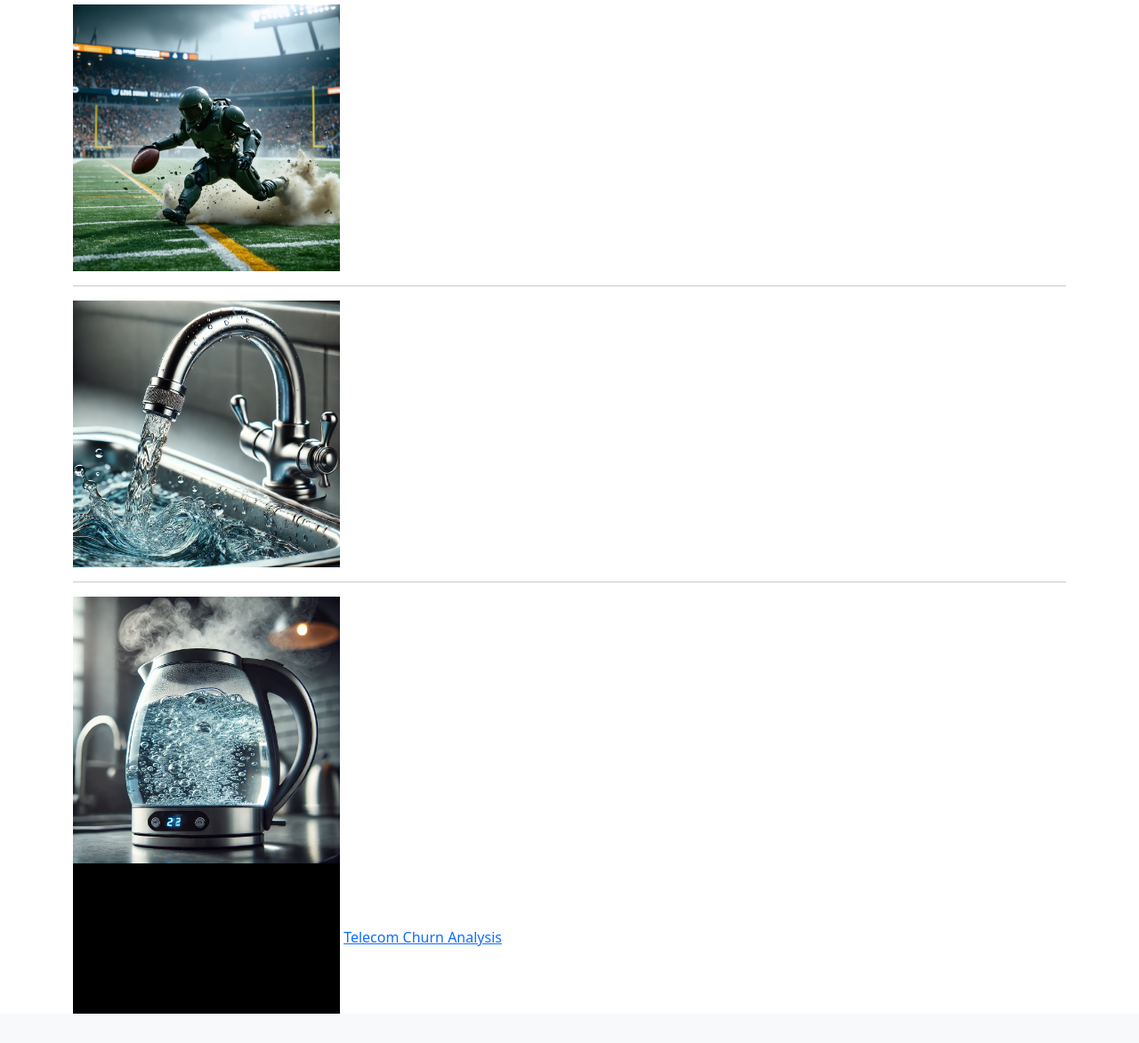
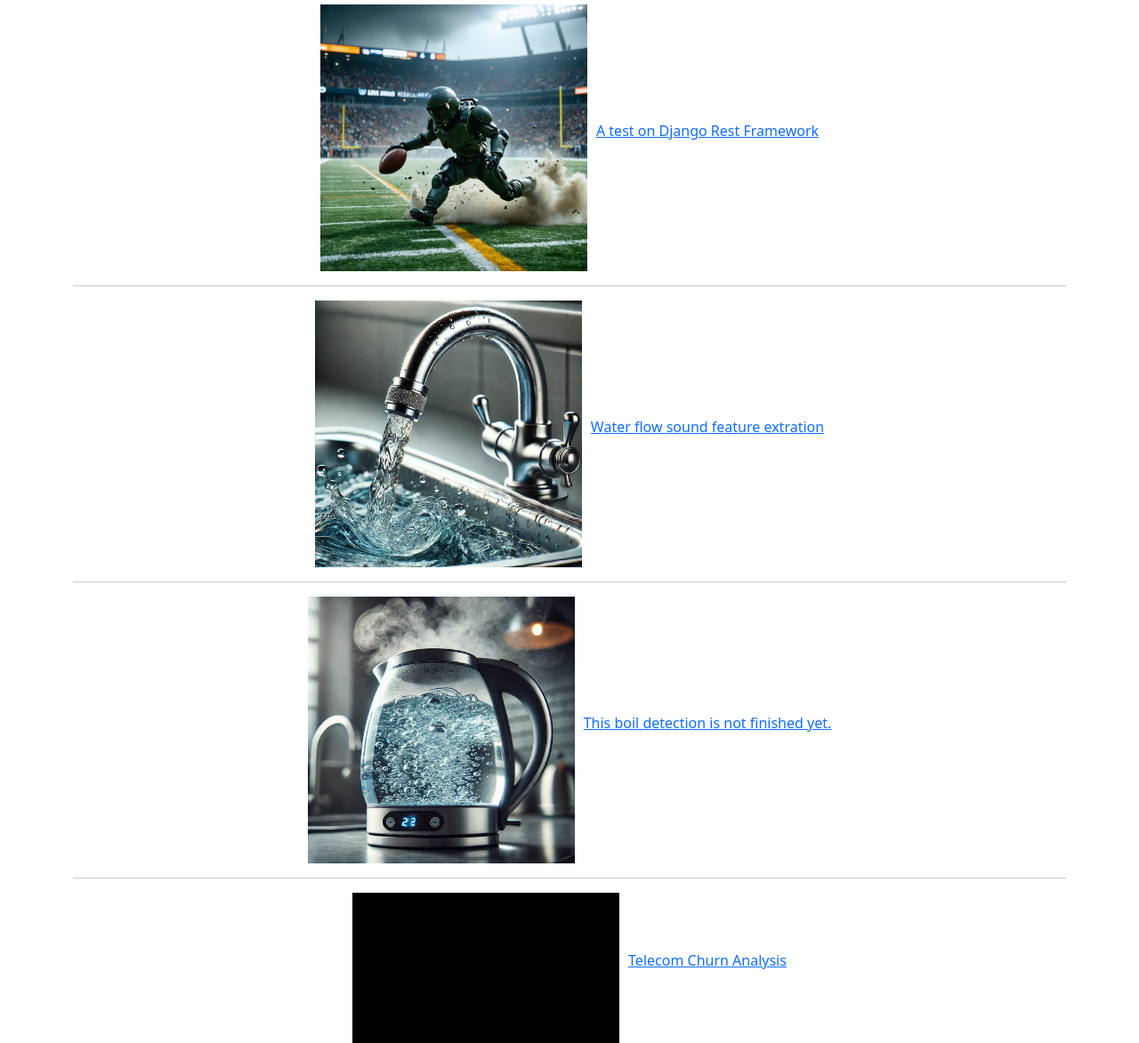
Before and after one commit to nemowang24/DataScienceIntegration, a Django app: page / in a window 1280 px wide. Shown: the part 209-1382 px from the top of the page at 89% size. Before the commit the page ends 1349 px from the top, so only its background shows below. Run offline with Django 5.2, Linux system fonts and the light colour scheme; parts of the project's set-up code (start-up, migrations or seed data) failed here and were passed over.

Commit message:
aesthetic

```diff
--- a/templates/base.html
+++ b/templates/base.html
@@ -17,6 +17,40 @@
             max-width: 300px; /* Adjust as needed */
             width: 100%; /* Makes it responsive */
             height: auto; /* Keeps the aspect ratio */
+        }
+
+        .horizontal-container {
+            display: flex;
+            flex-direction: row; /* Set horizontal layout for larger screens */
+            justify-content: center; /* Adjust alignment if needed */
+            align-items: center;
+            gap: 10px; /* Add spacing between items */
+            height: 50%;
+            width: 100%;
+        }
+
+        div.horizontal-container img {
+            max-width: 300px; /* Adjust as needed */
+            width: 100%; /* Makes it responsive */
+            height: auto; /* Keeps the aspect ratio */
+            justify-content: left;
+        }
+
+        .horizontal-container a {
+            text-align: center; /* Optional: Center text under images */
+        }
+
+        @media (max-width: 768px) {
+            /* For screens smaller than 768px (e.g., phones) */
+            .horizontal-container {
+                flex-direction: column; /* Switch to vertical layout */
+                align-items: center; /* Center items in the container */
+                justify-content: center;
+            }
+
+            .horizontal-container a {
+                margin-bottom: 10px; /* Optional: Add spacing between links */
+            }
         }
     </style>
 
@@ -63,6 +97,9 @@
                                         {% url 'socialaccount_connections' as socialaccount_url_ %}
                                         {% if email_url_ or socialaccount_url_ %}
                                             <a href="
+
+
+
 
 
                                                     {% if email_url_ %}{{ email_url_ }}{% else %}{{ socialaccount_url_ }}{% endif %}"
--- a/templates/home.html
+++ b/templates/home.html
@@ -23,33 +23,45 @@
     {% endif %}
 
 
-    <div class="block">
+    <div class="horizontal-container">
         {% load static %}
         <a href="{% url 'helldivers_intro' %}">
             <img src="{% static "helldivers/micall_holding.png" %}" alt="Click here to view the histogram">
+        </a>
+        <a href="{% url 'helldivers_intro' %}">
+            <p>A test on Django Rest Framework</p>
         </a>
     </div>
 
     <hr>
 
-    <div class="block">
+    <div class="horizontal-container">
         {% load static %}
         <a href='{% url "helldivers_check_water" %}'>
             <img src="{% static "helldivers/tapwater.webp" %}" alt="Findout how cold or hot is different">
         </a>
+        <a href='{% url "helldivers_check_water" %}'>
+            <p>Water flow sound feature extration</p>
+        </a>
     </div>
     <hr>
-    <div class="block">
+    <div class="horizontal-container">
         {% load static %}
         <a href='{% url "boil_detect" %}'>
             <img src="{% static "boildetect/elec_kettle.webp" %}" alt="Remind you when water boils enough long">
         </a>
+        <a href='{% url "boil_detect" %}'>
+            <p>This boil detection is not finished yet.</p>
+        </a>
     </div>
-
-    <div class="block">
+    <hr>
+    <div class="horizontal-container">
         {% load static %}
-        <img src="{% static 'pages/churnanalysishomework.gif' %}" alt="Churn Analysis Homework">
-        <a href="https://public-datascience.s3.us-east-1.amazonaws.com/churnanalysishomework.pdf">Telecom Churn
-            Analysis</a>
+        <a href="https://public-datascience.s3.us-east-1.amazonaws.com/churnanalysishomework.pdf">
+            <img src="{% static 'pages/churnanalysishomework.gif' %}" alt="Churn Analysis Homework">
+        </a>
+        <a href="https://public-datascience.s3.us-east-1.amazonaws.com/churnanalysishomework.pdf">
+            <p>Telecom Churn Analysis      </p>
+        </a>
     </div>
 {% endblock content %}
```
